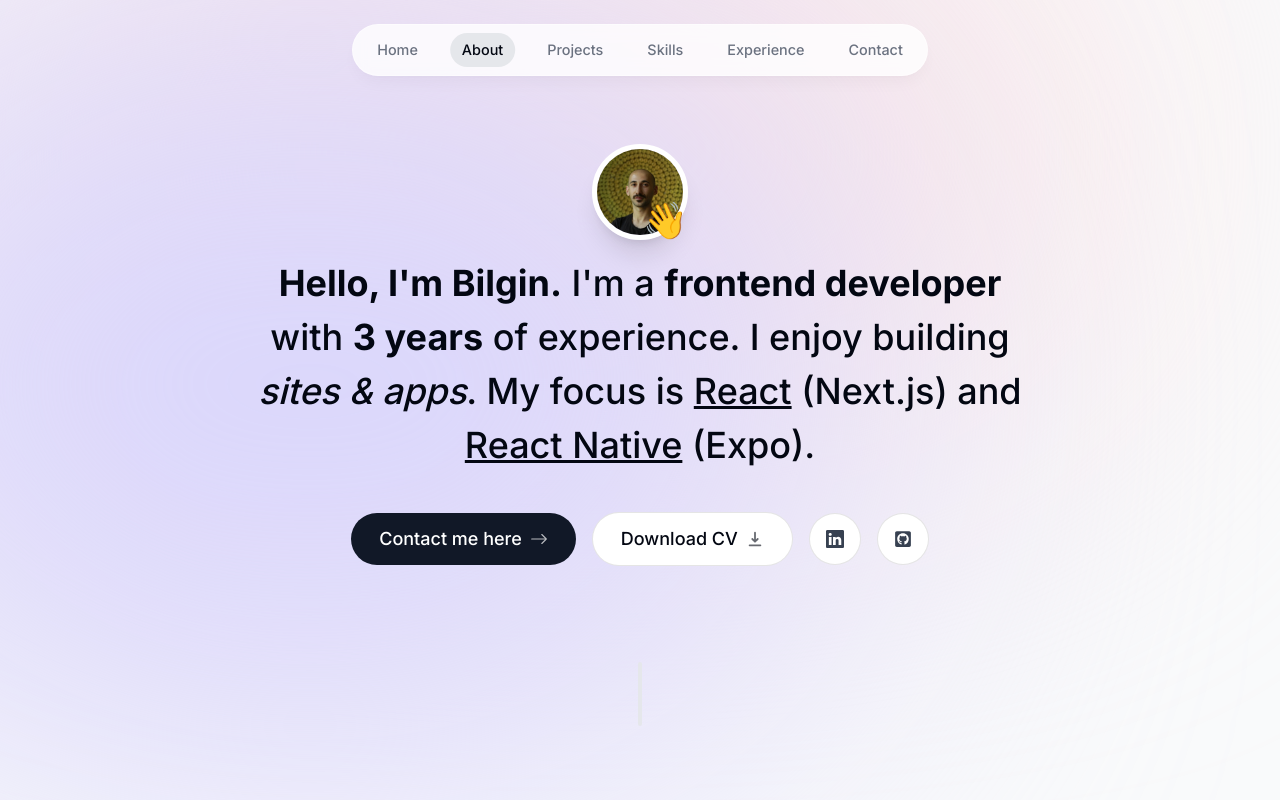
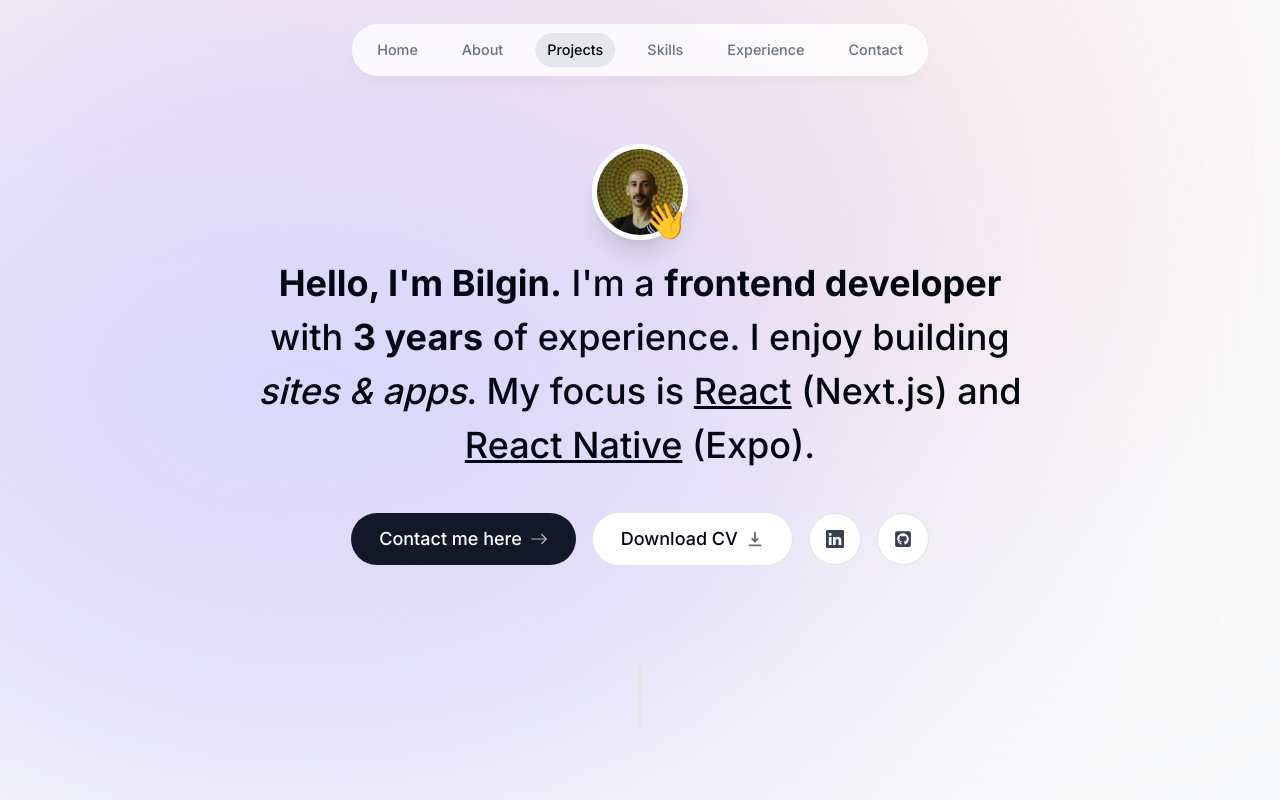
Before and after one commit to bbilginerdem/my-portfolio, a Next.js app: page / in a window 1280 px wide. Shown: the top 800 px of the page. Built offline with nearby package versions, Linux system fonts and the light colour scheme.

Commit message:
made type reusable, coded a hook to keep track of scroll in the header

```diff
--- a/components/About.tsx
+++ b/components/About.tsx
@@ -1,21 +1,11 @@
 "use client";
 
-import React from "react";
 import SectionHeading from "@/components/SectionHeader";
 import { motion } from "framer-motion";
-import { useInView } from "react-intersection-observer";
-import { useActiveSectionContext } from "@/context/ActiveSectionContextProvider";
+import { useSectionInView } from "@/lib/hooks";
 
 export default function About() {
-  const { ref, inView } = useInView();
-  const { setActiveSection } = useActiveSectionContext()
-  console.log("🚀 ~ file: About.tsx:10 ~ About ~ inView:", inView)
-
-  if (inView) {
-    setActiveSection("About")
-  }
-
-
+  const { ref } = useSectionInView('About')
 
   return (
     <motion.section
--- a/components/Header.tsx
+++ b/components/Header.tsx
@@ -7,7 +7,7 @@
 import { useActiveSectionContext } from '@/context/ActiveSectionContextProvider'
 
 function Header() {
-  const { activeSection, setActiveSection } = useActiveSectionContext()
+  const { activeSection, setActiveSection, setTimeOfLastClick } = useActiveSectionContext()
 
   return (
     <header className="z-[999] relative">
@@ -17,7 +17,7 @@
         <ul className="flex w-[22rem] flex-wrap items-center justify-center gap-y-1 text-[0.9rem] font-medium text-gray-500 sm:w-[initial] sm:flex-nowrap sm:gap-5">
           {links.map(link => (
             <motion.li className="h-3/4 flex items-center justify-center relative" key={link.hash} initial={{ y: -100, opacity: 0 }} animate={{ y: 0, opacity: 1 }}>
-              <Link className={clsx("flex w-full items-center justify-center px-3 py-3 hover:text-gray-950 transition", { "text-gray-950": activeSection === link.name })} href={link.hash} onClick={() => setActiveSection(link.name)}>
+              <Link className={clsx("flex w-full items-center justify-center px-3 py-3 hover:text-gray-950 transition", { "text-gray-950": activeSection === link.name })} href={link.hash} onClick={() => { setActiveSection(link.name), setTimeOfLastClick(Date.now()) }}>
                 {link.name}
                 {link.name === activeSection && <motion.span className="bg-gray-200 rounded-full absolute inset-0 -z-10" layoutId="activeSection" transition={{ type: "tween", stiffness: 360, damping: 40 }}></motion.span>}
               </Link>
--- a/components/Intro.tsx
+++ b/components/Intro.tsx
@@ -1,17 +1,19 @@
 "use client"
 
 import Image from 'next/image'
-import React from 'react'
 import profilePic from '@/public/images/pp.jpg'
 import { motion } from 'framer-motion'
 import Link from 'next/link'
 import { BsArrowRight, BsLinkedin } from 'react-icons/bs'
 import { HiDownload } from 'react-icons/hi'
 import { FaGithubSquare } from 'react-icons/fa'
+import { useSectionInView } from '@/lib/hooks'
 
 function Intro() {
+  const { ref } = useSectionInView("Home", 0.5)
+
   return (
-    <section className="mb-28 max-w-[50rem] text-center sm:mb-0 scroll-mt-[100rem]" id="home">
+    <section ref={ref} className="mb-28 max-w-[50rem] text-center sm:mb-0 scroll-mt-[100rem]" id="home">
       <div className="flex items-center justify-center">
         <motion.div initial={{ opacity: 0, scale: 0 }} animate={{ opacity: 1, scale: 1 }} transition={{ type: "tween", duration: 0.2 }} className="relative">
           <Image src={profilePic} alt="Profile Pictures" quality="95" priority={true} className="h-24 w-24 rounded-full object-contain border-[0.35rem] border-white shadow-xl" />
--- a/components/Project.tsx
+++ b/components/Project.tsx
@@ -1,7 +1,7 @@
 "use client"
 
 
-import React, { useRef } from 'react'
+import { useRef } from 'react'
 import Image from 'next/image'
 import { useScroll, motion, useTransform } from 'framer-motion'
 import { projectsData } from '@/lib/data'
--- a/components/Projects.tsx
+++ b/components/Projects.tsx
@@ -1,18 +1,23 @@
-import React from 'react'
+"use client"
+
+import { Fragment } from 'react'
 import SectionHeading from './SectionHeader'
 import { projectsData } from '@/lib/data'
 import Project from './Project'
+import { useSectionInView } from '@/lib/hooks'
 
 function Projects() {
+  const { ref } = useSectionInView("Projects", 0.5)
+
   return (
-    <section id="projects" className="scroll-mt-28">
+    <section ref={ref} id="projects" className="scroll-mt-28">
       <SectionHeading>My Projects</SectionHeading>
       <div>
         {
           projectsData.map((project, index) => (
-            <React.Fragment key={index}>
+            <Fragment key={index}>
               <Project {...project} />
-            </React.Fragment>
+            </Fragment>
           ))
         }
       </div>
--- a/components/SectionDivider.tsx
+++ b/components/SectionDivider.tsx
@@ -1,6 +1,5 @@
 "use client";
 
-import React from "react";
 import { motion } from "framer-motion";
 
 export default function SectionDivider() {
--- a/context/ActiveSectionContextProvider.tsx
+++ b/context/ActiveSectionContextProvider.tsx
@@ -1,9 +1,7 @@
 "use client"
 
 import React, { useState, createContext, useContext } from 'react'
-import { links } from "@/lib/data"
-
-type SectionName = typeof links[number]["name"]
+import type { SectionName } from '@/lib/types'
 
 type ActiveSectionContextProviderProps = {
   children: React.ReactNode
@@ -12,14 +10,17 @@
 type ActiveSectionContextType = {
   activeSection: SectionName
   setActiveSection: React.Dispatch<React.SetStateAction<SectionName>>
+  timeOfLastClick: number;
+  setTimeOfLastClick: React.Dispatch<React.SetStateAction<number>>
 }
 
 export const ActiveSectionContext = createContext<ActiveSectionContextType | null>(null)
 
 export default function ActiveSectionContextProvider({ children }: ActiveSectionContextProviderProps) {
   const [activeSection, setActiveSection] = useState<SectionName>("Home")
+  const [timeOfLastClick, setTimeOfLastClick] = useState(0)
 
-  return <ActiveSectionContext.Provider value={{ activeSection, setActiveSection }}>{children}</ActiveSectionContext.Provider>
+  return <ActiveSectionContext.Provider value={{ activeSection, setActiveSection, timeOfLastClick, setTimeOfLastClick }}>{children}</ActiveSectionContext.Provider>
 }
 
 export function useActiveSectionContext() {
--- /dev/null
+++ b/lib/hooks.ts
@@ -0,0 +1,17 @@
+import { useActiveSectionContext } from "@/context/ActiveSectionContextProvider";
+import { useEffect } from "react";
+import { useInView } from "react-intersection-observer";
+import type { SectionName } from "./types";
+
+export function useSectionInView(sectionName: SectionName, threshold = 0.75) {
+  const { ref, inView } = useInView({ threshold: threshold });
+  const { setActiveSection, timeOfLastClick } = useActiveSectionContext()
+
+  useEffect(() => {
+    if (inView && Date.now() - timeOfLastClick > 1000) {
+      setActiveSection(sectionName);
+    }
+  }, [inView, setActiveSection, timeOfLastClick, sectionName])
+
+  return { ref }
+}
--- /dev/null
+++ b/lib/types.ts
@@ -0,0 +1,3 @@
+import { links } from "@/lib/data";
+
+export type SectionName = typeof links[number]["name"]
```
